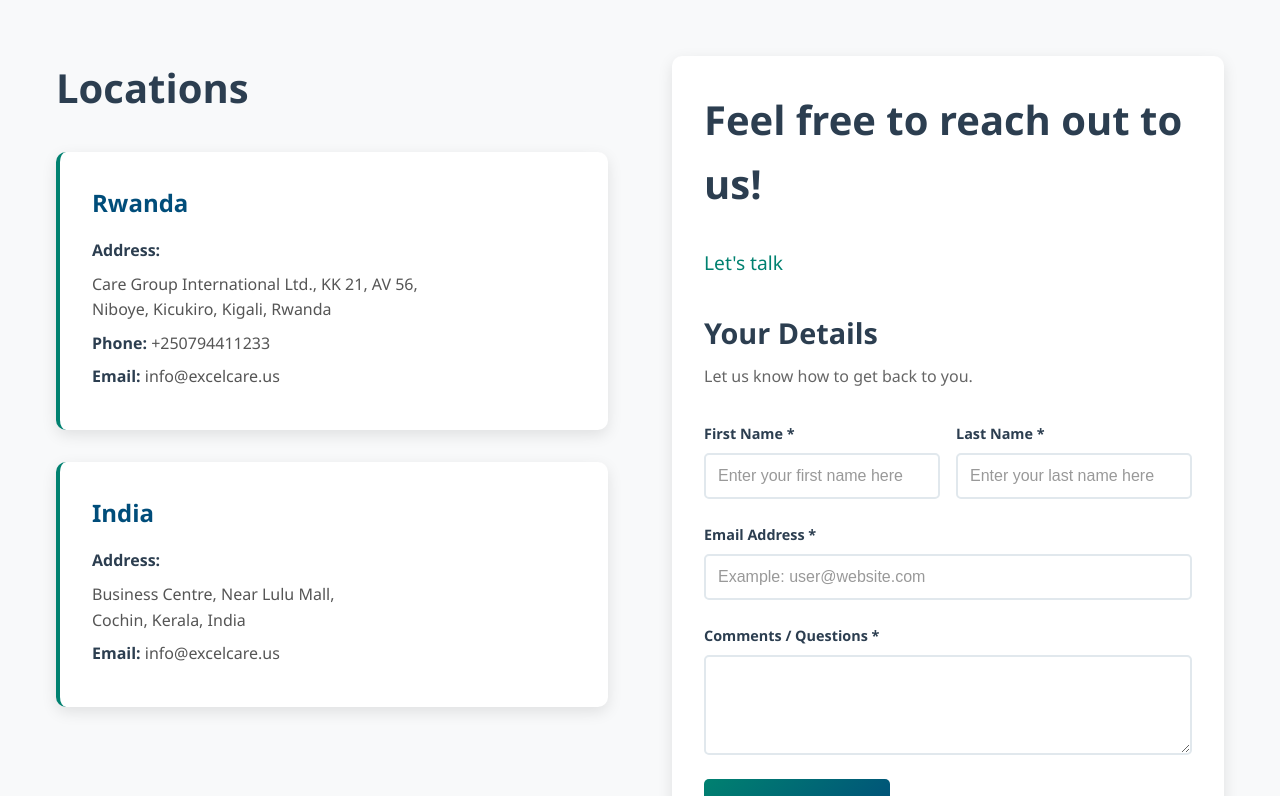
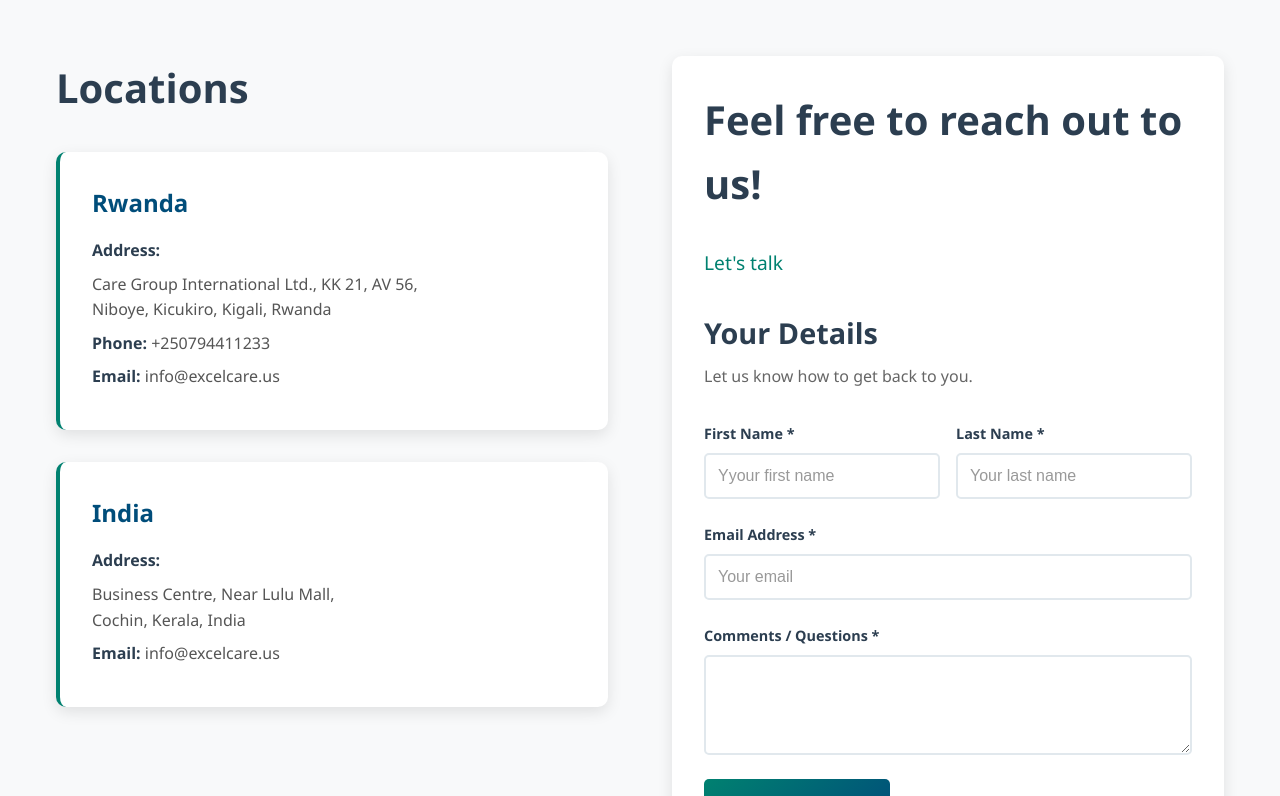
Before and after one commit to 20orun/ecsfull, a React (Create React App) app: page /contact in a window 1280 px wide. Shown: the part 402-1198 px from the top of the page. Built offline with nearby package versions, Linux system fonts and the light colour scheme.

Commit message:
Update Contact.js

```diff
--- a/src/pages/Contact.js
+++ b/src/pages/Contact.js
@@ -82,7 +82,7 @@ const Contact = () => {
                           type="text"
                           id="firstName"
                           name="firstName"
-                          placeholder="Enter your first name here"
+                          placeholder="Yyour first name"
                           required
                         />
                         <ValidationError
@@ -97,7 +97,7 @@ const Contact = () => {
                           type="text"
                           id="lastName"
                           name="lastName"
-                          placeholder="Enter your last name here"
+                          placeholder="Your last name"
                           required
                         />
                         <ValidationError
@@ -114,7 +114,7 @@ const Contact = () => {
                         type="email"
                         id="email"
                         name="email"
-                        placeholder="Example: user@website.com"
+                        placeholder="Your email"
                         required
                       />
                       <ValidationError
```
